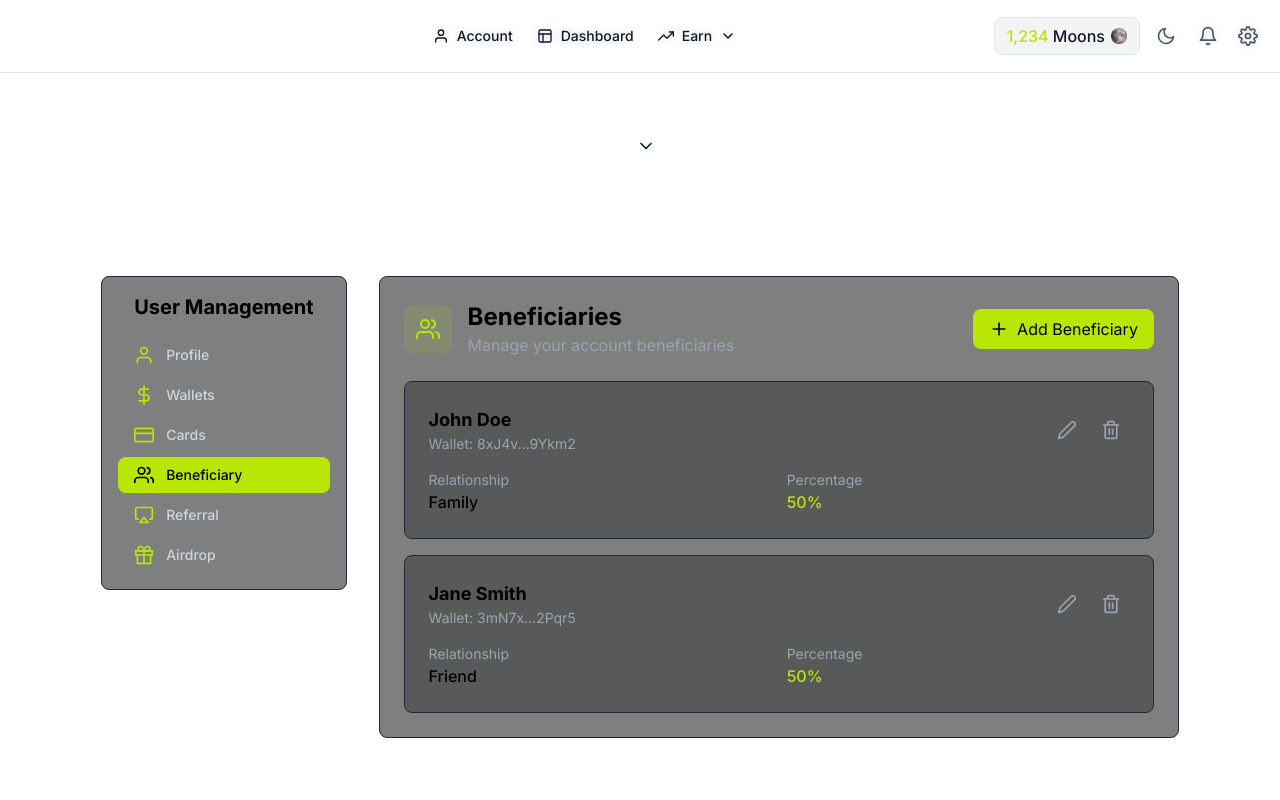
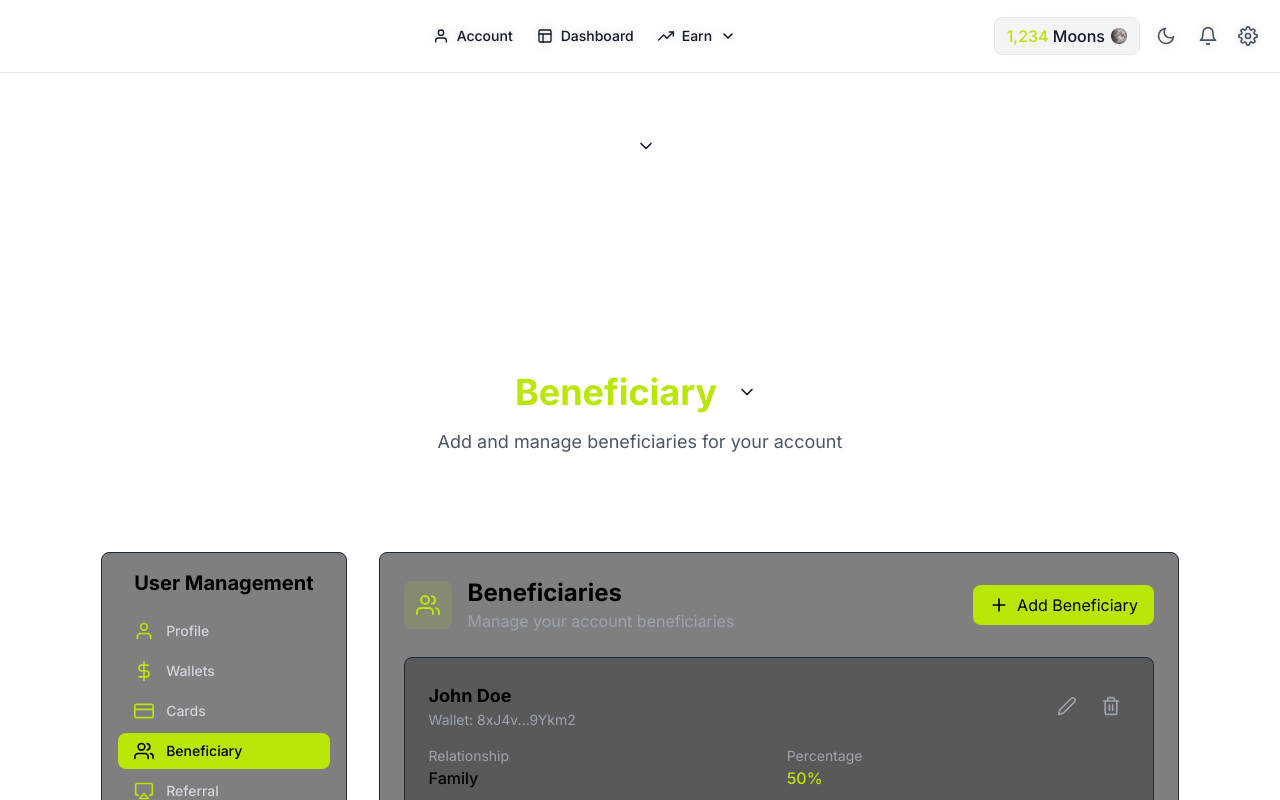
Before and after one commit to w3-surfer/credible-finance, a Next.js app: page /account/beneficiary in a window 1280 px wide. Shown: the top 800 px of the page. Built offline with nearby package versions, Linux system fonts and the light colour scheme.

Commit message:
fix: corrige erro de tipagem na página de beneficiários

```diff
--- a/src/app/account/beneficiary/page.tsx
+++ b/src/app/account/beneficiary/page.tsx
@@ -2,6 +2,7 @@
 
 import { Layout } from '@/components/Layout';
 import { AccountMenu } from '@/components/AccountMenu';
+import PageTitle from '@/components/PageTitle';
 import { motion } from 'framer-motion';
 import { FiUsers, FiPlus, FiEdit2, FiTrash2 } from 'react-icons/fi';
 import { useState } from 'react';
@@ -25,11 +26,12 @@ export default function Beneficiary() {
   ]);
 
   return (
-    <Layout
+    <>
+      <PageTitle
         title="Beneficiary"
-      description="Manage your beneficiaries"
         subtitle="Add and manage beneficiaries for your account"
-    >
+      />
+      <Layout>
         <div className="max-w-7xl mx-auto px-4 sm:px-6 lg:px-8 py-8">
           <div className="grid grid-cols-1 md:grid-cols-4 gap-8">
             {/* Menu Lateral */}
@@ -94,5 +96,6 @@ export default function Beneficiary() {
           </div>
         </div>
       </Layout>
+    </>
   );
 }
```
Lines whose indentation alone changed are shown as unchanged.
